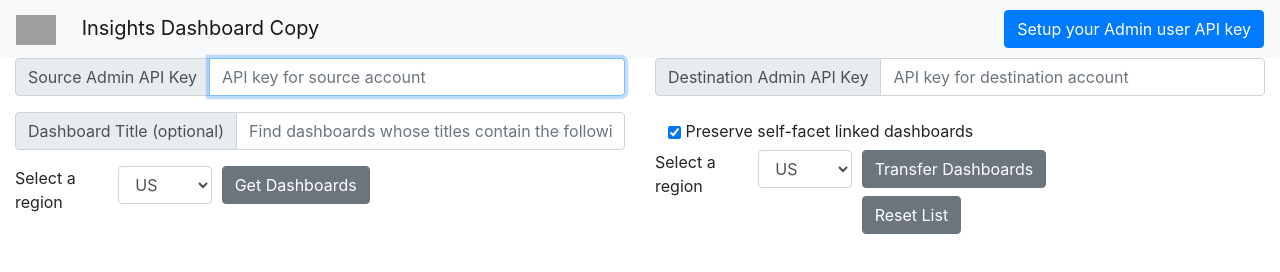
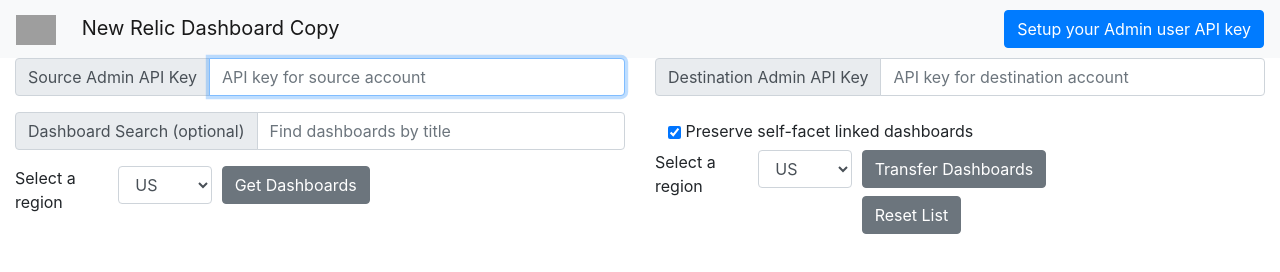
Before and after one commit to newrelic/newrelic-dashboard-copy-tool, a website: page index.html in a window 1280 px wide. Drawn offline with nearby package versions, Linux system fonts and the light colour scheme; grey boxes are pictures that could not be loaded.

Commit message:
name change and minor language changes

```diff
--- a/index.html
+++ b/index.html
@@ -12,7 +12,7 @@
   <link rel="stylesheet" href="./styles.css" crossorigin="anonymous">
 
 
-  <title>New Relic Insights Dashboard Manager</title>
+  <title>New Relic Dashboard Copy</title>
 </head>
 
 <body>
@@ -20,7 +20,7 @@
   <nav class="navbar navbar-light bg-light">
     <a class="navbar-brand" href="#">
         <img src="https://newrelic.com/assets/newrelic/source/NewRelic-logo-bug.png" height="30" alt="New Relic Official Logo">
-        <span style="margin-left:1em">Insights Dashboard Copy</span>
+        <span style="margin-left:1em">New Relic Dashboard Copy</span>
       </a>
 
       <!-- <span class="navbar-text">
@@ -50,9 +50,9 @@
           <div class="input-group mb-3">
             <!-- Search -->
             <div class="input-group-prepend">
-              <span class="input-group-text" id="title-filter-label">Dashboard Title (optional)</span>
+              <span class="input-group-text" id="title-filter-label">Dashboard Search (optional)</span>
             </div>
-            <input type="text" class="form-control" id="title-filter-input" placeholder="Find dashboards whose titles contain the following text">
+            <input type="text" class="form-control" id="title-filter-input" placeholder="Find dashboards by title">
           </div>
           <!-- Datacenter and Get button -->
           <form id="source-button">
```
